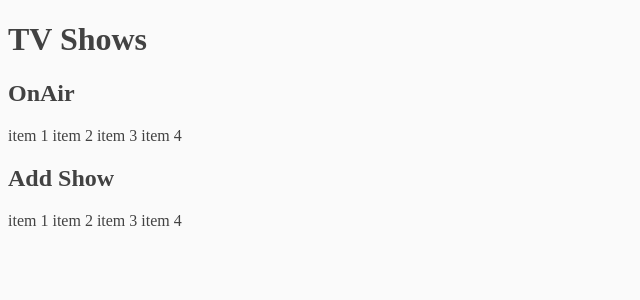
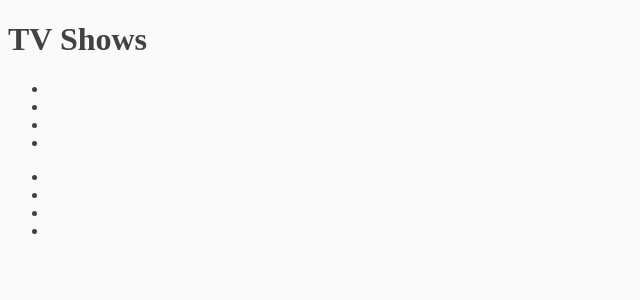
Before and after one commit to EvanJ0hnson/tv-shows, a React (Create React App) app: page / in a window 1280 px wide. Shown: the top 300 px of the page, without its empty margins (0-640 px from the left). Built offline with nearby package versions, Linux system fonts and the light colour scheme.

Commit message:
refactor(List) Improve list markup and logic
Use List component only to render list or empty message

```diff
--- a/src/List/List.js
+++ b/src/List/List.js
@@ -1,19 +1,15 @@
-import React, { Component } from 'react';
+import React from 'react';
 
-class App extends Component {
-  render() {
-    const { title, items } = this.props;
-    return (
-      <section>
-        <header>
-          <h2>{ title }</h2>
-        </header>
-        <main>
-          { items.map(x => `item ${x} `) }
-        </main>
-      </section>
-    );
-  }
+function List({ items, emptyMessage = 'Empty List' }) {
+  const listItems = items.length
+    ? items.map(x => <li key={x.title}>{x.title}</li>)
+    : <p>{emptyMessage}</p>;
+
+  return (
+    <ul>
+      {listItems}
+    </ul>
+  );
 }
 
-export default App;
+export default List;
```
Also changed, not shown: 1 other file (tests, documents, lock files or other folders).
